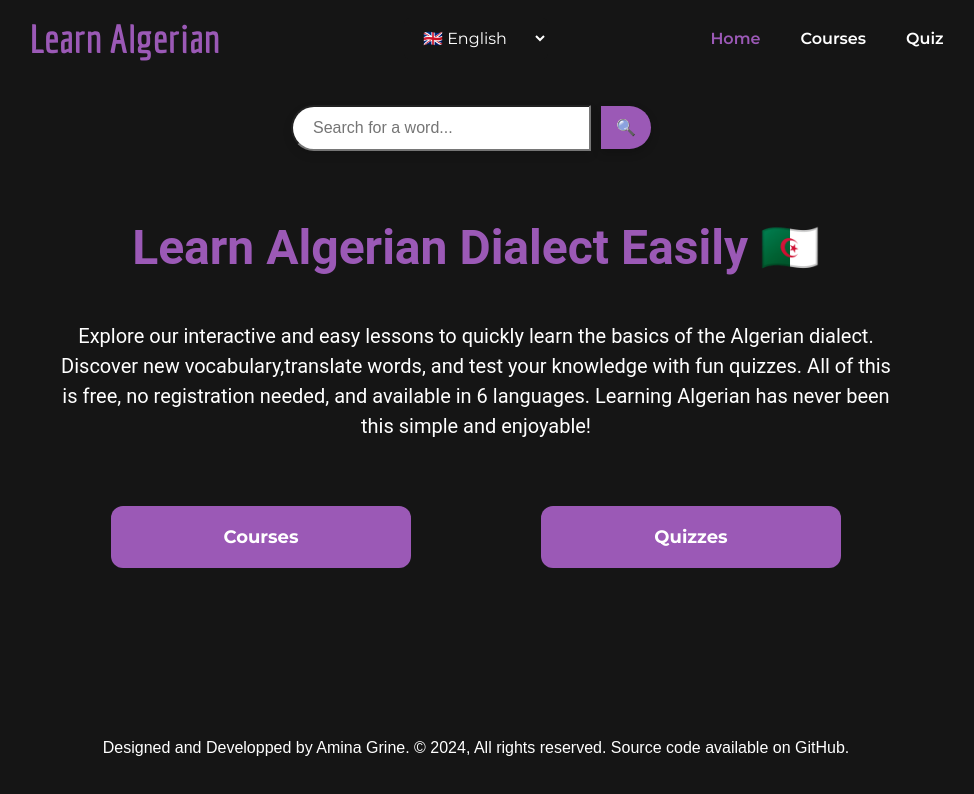
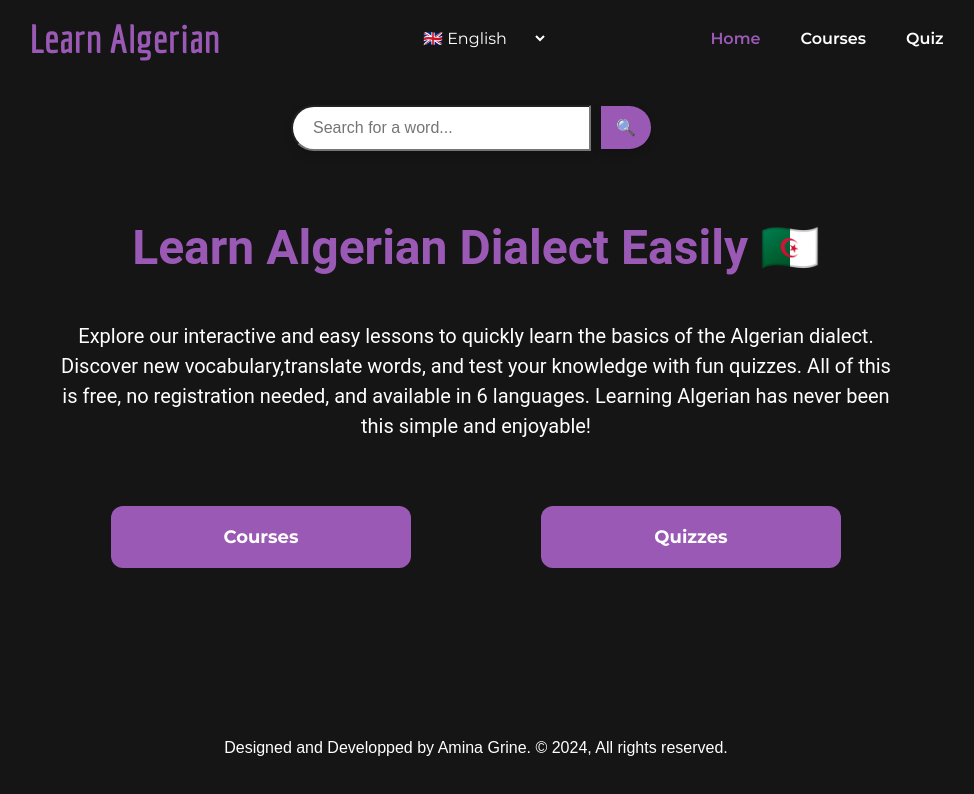
Before and after one commit to aminagr/AlgerianDialect, a React (Vite) app: page / in a window 1280 px wide. Shown: the top 794 px of the page, without its empty margins (164-1138 px from the left). Built offline with nearby package versions, Linux system fonts and the light colour scheme.

Commit message:
Style edited

```diff
--- a/src/components/common/Footer.jsx
+++ b/src/components/common/Footer.jsx
@@ -8,7 +8,7 @@ const Footer = () => {
     return (
       <footer className="footer">
         <p dir={language === 'ar' ? 'rtl' : 'ltr'}>
-          {translations[language].footer} <a href="https://github.com/aminagr/AlgerianDialect" target="_blank" rel="noopener noreferrer">GitHub</a>.
+          {translations[language].footer}
         </p>
       </footer>
     );
--- a/src/data/translations.js
+++ b/src/data/translations.js
@@ -10,7 +10,7 @@ const translations = {
       close: "X",
       note: "Note",
     },
-    footer: "Créé par Amina Grine. © 2024 Tous droits réservés. Code source disponible sur",
+    footer: "Créé par Amina Grine. © 2024 Tous droits réservés.",
     selectLanguage: "Choisissez la langue",
     heroTitle: "Apprenez le dialecte algérien facilement 🇩🇿",
     heroSubtitle: "Découvrez nos leçons interactives et simples pour maîtriser les bases du dialecte algérien en un clin d'œil. Apprenez de nouveaux mots, recherchez dans le dictionnaire la traduction de mots et testez vos connaissances avec des quiz amusants. Le tout gratuitement, sans inscription préalable et disponible en 6 langues. Apprendre l’algérien n’a jamais été aussi simple et agréable ! ",
@@ -33,7 +33,7 @@ const translations = {
       close: "X",
       note: "Note",
     },
-    footer: "Designed and Developped by Amina Grine. © 2024, All rights reserved. Source code available on",
+    footer: "Designed and Developped by Amina Grine. © 2024, All rights reserved.",
     selectLanguage: "Select Language",
     heroTitle: "Learn Algerian Dialect Easily 🇩🇿",
     heroSubtitle: "Explore our interactive and easy lessons to quickly learn the basics of the Algerian dialect. Discover new vocabulary,translate words, and test your knowledge with fun quizzes. All of this is free, no registration needed, and available in 6 languages. Learning Algerian has never been this simple and enjoyable!",
@@ -56,7 +56,7 @@ const translations = {
       close: "X",
       note: "Nota",
     },
-    footer: "Creado por Amina Grine. © 2024 Todos los derechos reservados. Código fuente disponible en",
+    footer: "Creado por Amina Grine. © 2024 Todos los derechos reservados.",
     selectLanguage: "Seleccionar idioma",
     heroTitle: "Aprende el dialecto argelino fácilmente 🇩🇿",
     heroSubtitle: "Descubre nuestras lecciones interactivas y fáciles para aprender rápidamente lo básico del dialecto argelino. Aprende nuevo vocabulario, traduce palabras y pon a prueba tus conocimientos con entretenidos cuestionarios. Todo es gratuito, sin necesidad de registrarse y disponible en 6 idiomas. ¡Aprender argelino nunca ha sido tan fácil y divertido!",
@@ -79,7 +79,7 @@ const translations = {
       close: "X",
       note: "Nota",
     },
-    footer: "Creato da Amina Grine. © 2024 Tutti i diritti riservati. Codice sorgente disponibile",
+    footer: "Creato da Amina Grine. © 2024 Tutti i diritti riservati.",
     selectLanguage: "Seleziona lingua",
     heroTitle: "Impara facilmente il dialetto algerino 🇩🇿",
     heroSubtitle: "Scopri le nostre lezioni interattive e semplici per apprendere rapidamente le basi del dialetto algerino. Impara nuove parole, traduci parole e metti alla prova le tue conoscenze con quiz divertenti. È tutto gratuito, senza registrazione e disponibile in 6 lingue. Imparare l'algerino non è mai stato così facile e divertente!",
@@ -102,7 +102,7 @@ const translations = {
       close: "X",
       note: "Заметка",
     },
-    footer: "© 2024 Амина Гринь. Все права защищены. Исходный код проекта доступен на",
+    footer: "© 2024 Амина Гринь. Все права защищены.",
     selectLanguage: "Выбрать язык",
     heroTitle: "Хотите учить алжирский диалект онлайн бесплатно? 🇩🇿",
     heroSubtitle: "Откройте для себя наши интерактивные уроки и проверяйте свои знания с помощью веселых викторин. Учить алжирский теперь просто, весело и эффективно! Вы можете учиться с любого уровня и на любую тему, без регистрации!",
@@ -125,7 +125,7 @@ const translations = {
       close: "X",
       note: "ملاحظة",
     },
-    footer: "  تم إنشاء الموقع من طرف أمينة قرين. جميع الحقوق محفوظة.  الكود المصدري متاح على",
+    footer: "  تم إنشاء الموقع من طرف أمينة قرين. جميع الحقوق محفوظة.  ",
     selectLanguage: "اختر اللغة",
     heroTitle: "تعلم اللهجة الجزائرية بسهولة 🇩🇿",
    heroSubtitle: "تريد أن تتعلم اللهجة الجزائرية بسهولة؟ اكتشف دروسنا المبسطة لتعلم أهم الكلمات الجزائرية ثم اختبر معلوماتك أو ابحث في القاموس عن معاني الكلمات مجانا وبدون تسجيل مسبق",
```
